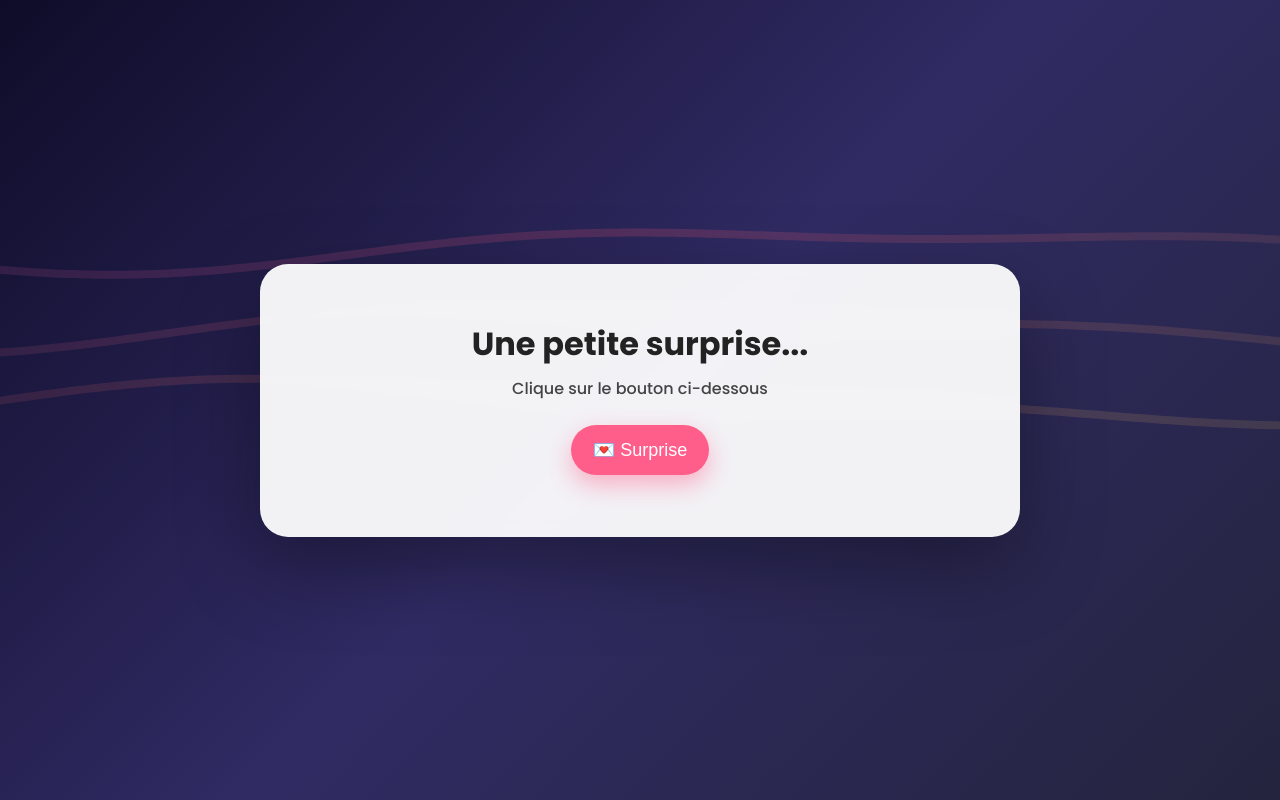
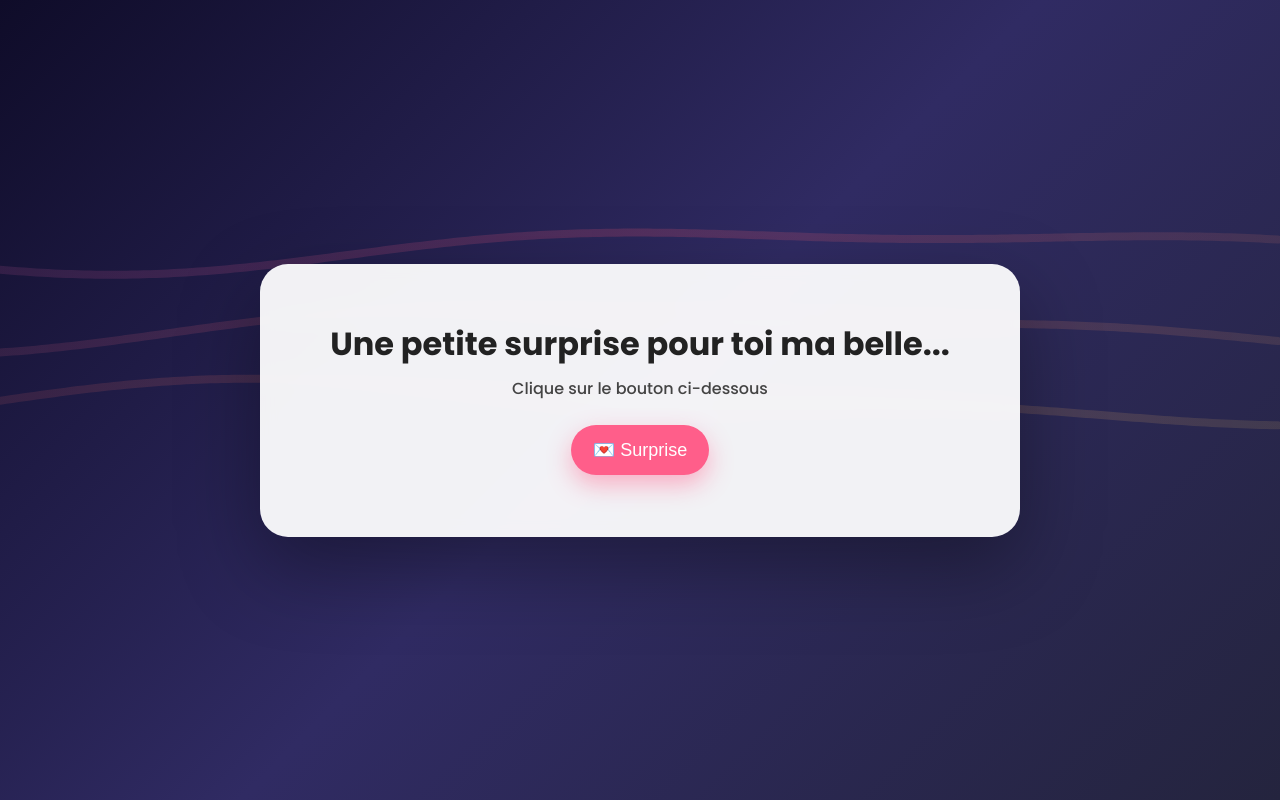
Before and after one commit to ik-mouad/aicha-love, a plain HTML site: page index.html in a window 1280 px wide. Drawn offline with Linux system fonts and the light colour scheme.

Commit message:
Update index.html

```diff
--- a/index.html
+++ b/index.html
@@ -16,7 +16,7 @@
   <div id="flash" aria-hidden="true"></div>
 
   <main class="card">
-    <h1 class="title">Une petite surprise...</h1>
+    <h1 class="title">Une petite surprise pour toi ma belle...</h1>
     <p class="subtitle">Clique sur le bouton ci-dessous</p>
     <div class="actions">
       <button id="surprise">💌 Surprise</button>
```
